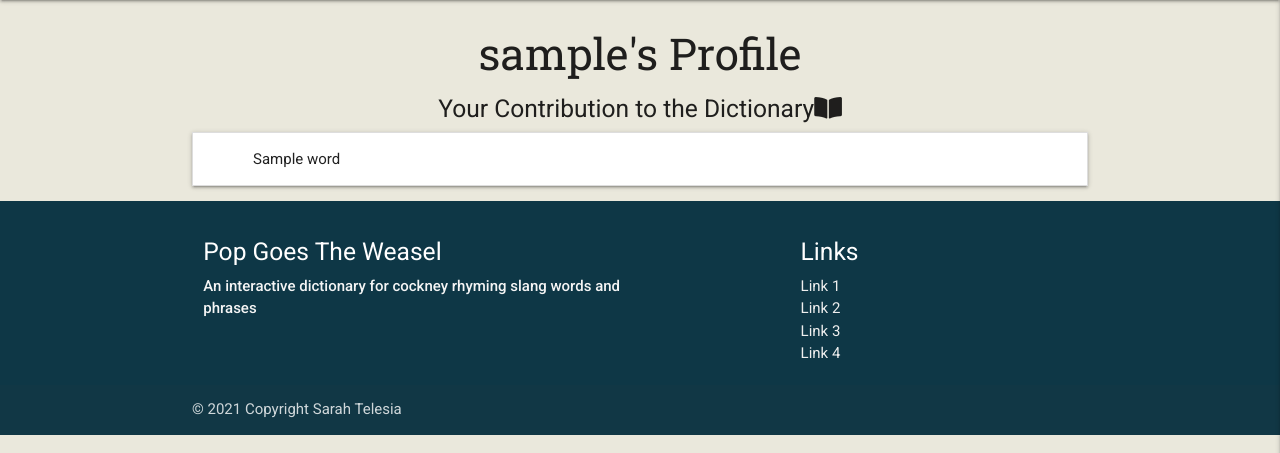
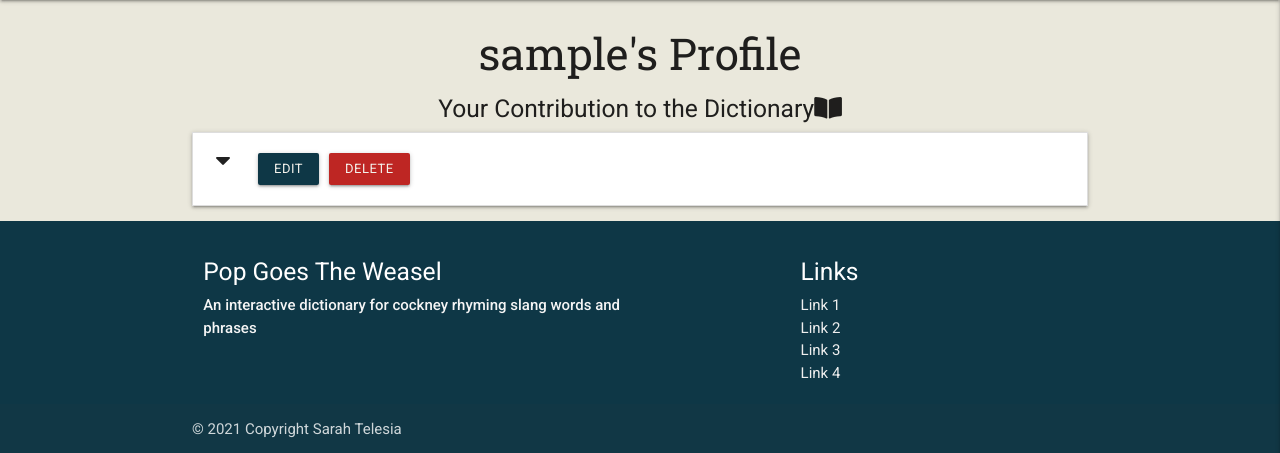
Before and after one commit to Telesia/pop_goes_the_weasel, a Flask app: page /user_profile/1 in a window 1280 px wide. Shown: the part 64-517 px from the top of the page. Run offline with Flask 2, Linux system fonts and the light colour scheme; the visitor is signed in with stand-in values (Sample User, id 1); a database or web service that is not in the repository returns one stand-in record (values such as "Sample title"); some libraries are stand-ins or nearby versions.

Commit message:
Add buttons to user_profile accordian for edit/delete Update buttons with custom css

```diff
--- a/app.py
+++ b/app.py
@@ -113,13 +113,32 @@ def add_cockney():
             "meaning": request.form.get("meaning"),
             "added_by": session["user"]
         }
+
         mongo.db.cockney_dictionary.insert_one(word)
+
         flash("Thank you for contributing to Pop Goes The Weasel!")
         return redirect(url_for("add_cockney"))
 
     return render_template("add_cockney.html")
 
 
+@app.route("/edit_cockney/<cockney_id>", methods=["GET", "POST"])
+def edit_cockney(cockney_id):
+    if request.method == "POST":
+        submit = {
+            "word": request.form.get("word"),
+            "meaning": request.form.get("meaning")
+        }
+        mongo.db.cockney_dictionary.update
+        ({"_id": ObjectId(cockney_id)}, submit)
+        flash("You Updated the Your Cockney Slang - You Go Geezer!")
+        return redirect(url_for("user_profile"))
+
+    cockney = mongo.db.cockney_dictionary.find_one
+    ({"_id": ObjectId(cockney_id)})
+    return render_template("edit_category.html", cockney=cockney)
+
+
 if __name__ == "__main__":
     app.run(host=os.environ.get("IP"),
             port=int(os.environ.get("PORT")),
--- a/static/css/style.css
+++ b/static/css/style.css
@@ -122,3 +122,20 @@ nav {
     transform: scale(1.05);
   }
 }
+
+/* ---------- Buttons ----------*/
+
+.btn-small {
+    margin: 5px;
+}
+
+.btn-edit {
+    background-color: var(--blue);
+    color: var(--white);
+}
+
+.btn-delete {
+    background-color: var(--red);
+    color: var(--white);
+
+}
--- a/templates/user_profile.html
+++ b/templates/user_profile.html
@@ -4,12 +4,20 @@
     <h3 class="center-align">{{ username }}'s Profile</h3>
 
     <h5 class="center-align">Your Contribution to the Dictionary<i class="fas fa-book-open"></i></h5>
+
     {% for word in dictionary %}
     <div class="container">
         <ul class="collapsible">
                 <li>
-                <div class="collapsible-header"><i class="material-icons"></i>{{ word.word }}</div>
-                <div class="collapsible-body"><span>{{ word.meaning }}</span></div>
+                    <div class="collapsible-header">
+                        <div class="s3"><i class="fas fa-caret-down"></i></div>
+                        <a href="" class="btn-small btn-edit">Edit</a>
+                        <a href="" class="btn-small btn-delete">Delete</a>
+                    </div>
+                    <div class="collapsible-body">
+                        <span>Word: {{ word.word }}</span><br>
+                        <span>Meaning: {{ word.meaning }}</span>
+                    </div>
                 </li>
         </ul>
     </div>
```
Also changed, not shown: edit_cockney.html (added, +49 -0 lines).
